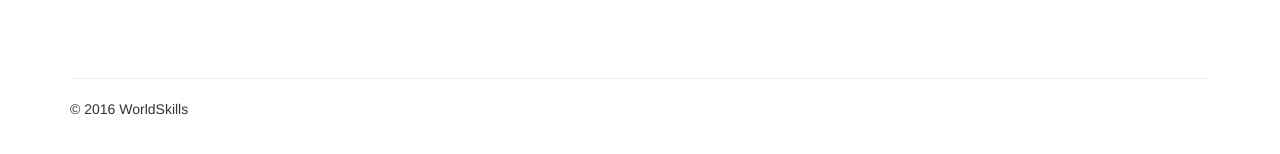
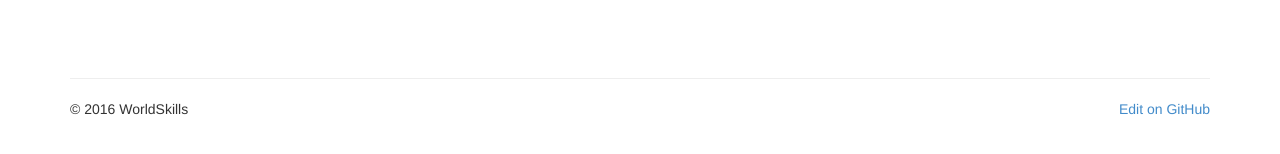
Before and after one commit to worldskills/worldskills.github.io, a Jekyll site: the page built from index.html, in a window 1280 px wide. Shown: the part 433-587 px from the top of the page. Built offline with Jekyll 4.4.1, drawn with Linux system fonts in a browser that asks for light colours.

Commit message:
Add link to source on GitHub

```diff
--- a/_includes/footer.html
+++ b/_includes/footer.html
@@ -2,8 +2,13 @@
 
 <footer>
 	<div class="row">
-		<div class="col-md-12">
+		<div class="col-sm-6">
 			<p>© {{ site.time | date: '%Y' }} WorldSkills</p>
+		</div>
+		<div class="col-sm-6">
+			<p class="text-right">
+				<a href="https://github.com/worldskills/worldskills.github.io/tree/master/{{ page.path }}">Edit on GitHub</a>
+			</p>
 		</div>
 	</div>
 </footer>
```
